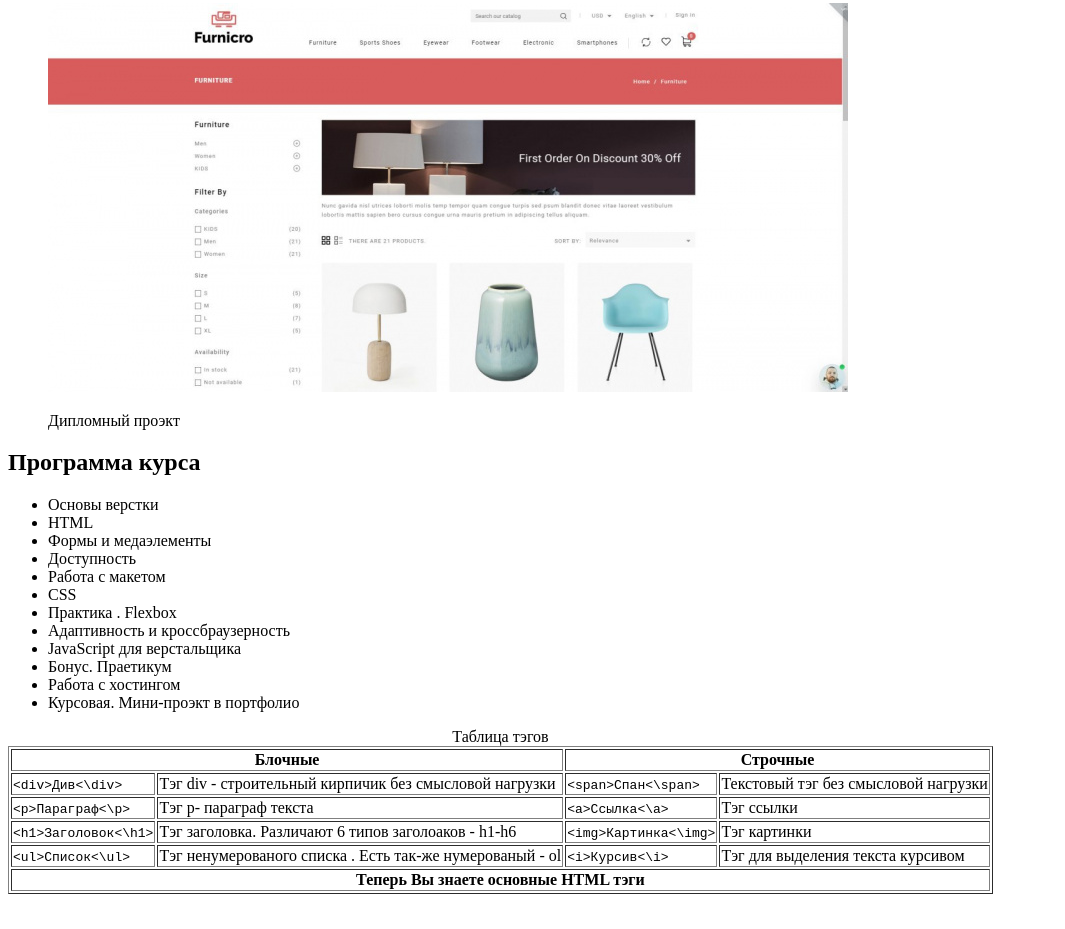
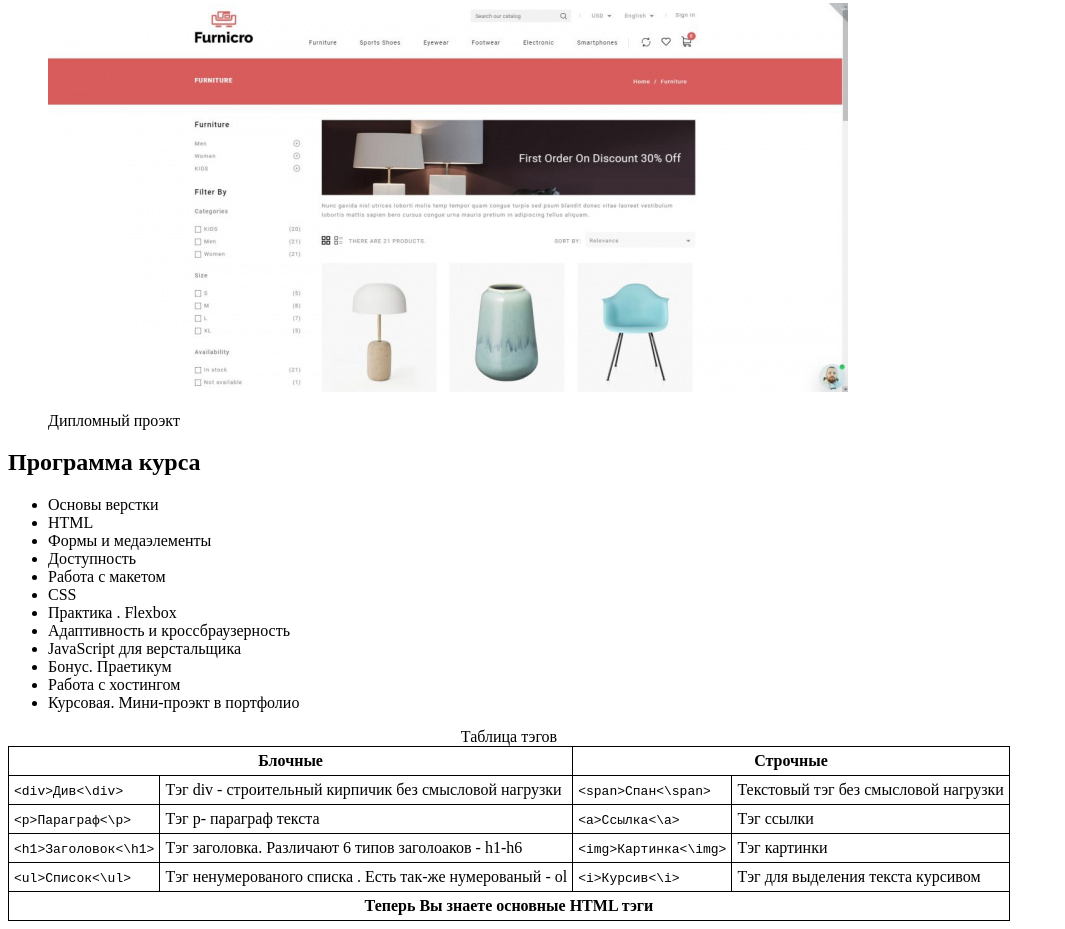
Before and after one commit to sdf-hgnom/skillbox-web, a plain HTML site: page program.html in a window 1280 px wide. Shown: the part 852-1781 px from the top of the page, without its empty margins (0-1065 px from the left). Before the commit the page ends 1754 px from the top, so only its background shows below. Drawn offline with Linux system fonts and the light colour scheme.

Commit message:
add class last

```diff
--- a/program.html
+++ b/program.html
@@ -5,6 +5,20 @@
   <meta charset="UTF-8">
   <meta name="viewport" content="widtd=device-widtd, initial-scale=1.0">
   <title>Информация о курсе</title>
+  <style type="text/css">
+  table{
+    border: solid black 1px;
+    border-collapse: collapse;
+    }
+  td,th{
+    border: solid black 1px;
+    padding: 5px;
+
+    }
+  .last{
+    text-align: center;
+  }
+  </style>
 </head>
 
 <body>
@@ -92,7 +106,7 @@
       <section id="tags">
         <h3 style="display: none">Таблица тегов</h3>
 
-        <table border="1">
+        <table>
           <caption>Таблица тэгов</caption>
           <thead>
             <tr>
@@ -129,7 +143,7 @@
           </tbody>
           <tfoot>
             <tr>
-              <td colspan="4" align="center" >
+              <td class="last" colspan="4">
                 <strong>Теперь Вы знаете основные HTML тэги</strong>
               </td>
             </tr>
```
